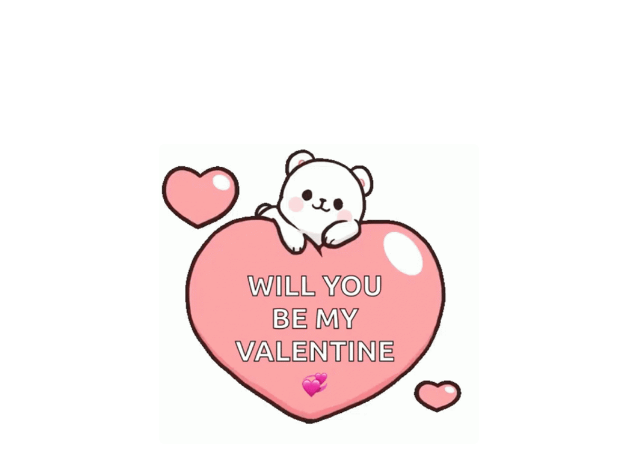
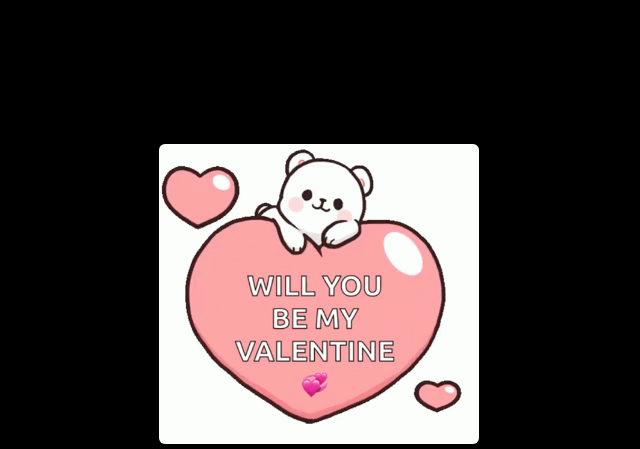
Before and after one commit to roystonfernz21/Valentinesday, a plain HTML site: page index.html in a window 1280 px wide. Shown: the top 449 px of the page, without its empty margins (321-961 px from the left). Drawn offline with nearby package versions, Linux system fonts and the light colour scheme.

Commit message:
Update index.html

```diff
--- a/index.html
+++ b/index.html
@@ -7,7 +7,7 @@
   <script src="https://cdn.tailwindcss.com"></script>
   <style>
     .gradient-background {
-      background: rgb(255, 255, 255);
+      background: rgb(0, 0, 0);
 
     }
 
```
